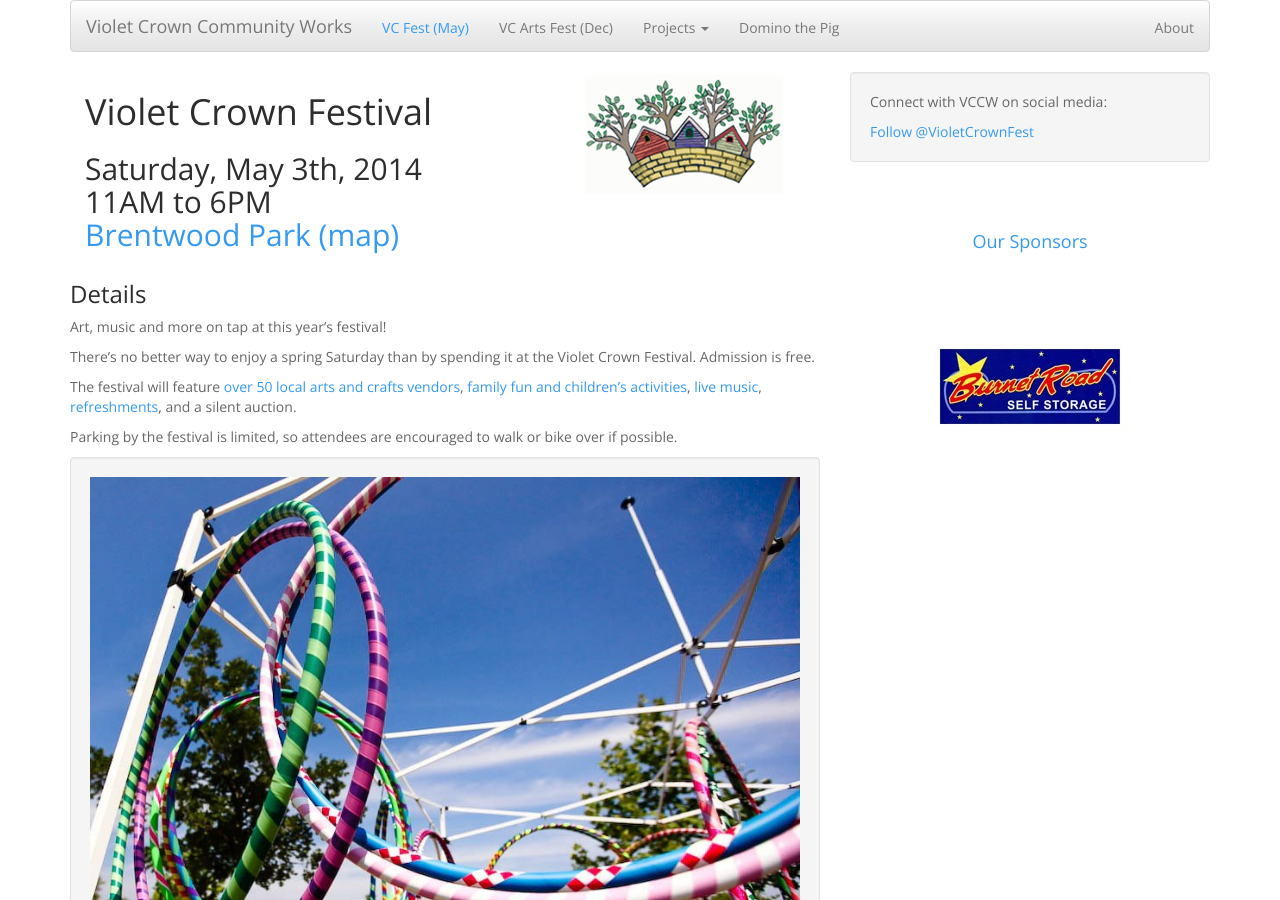
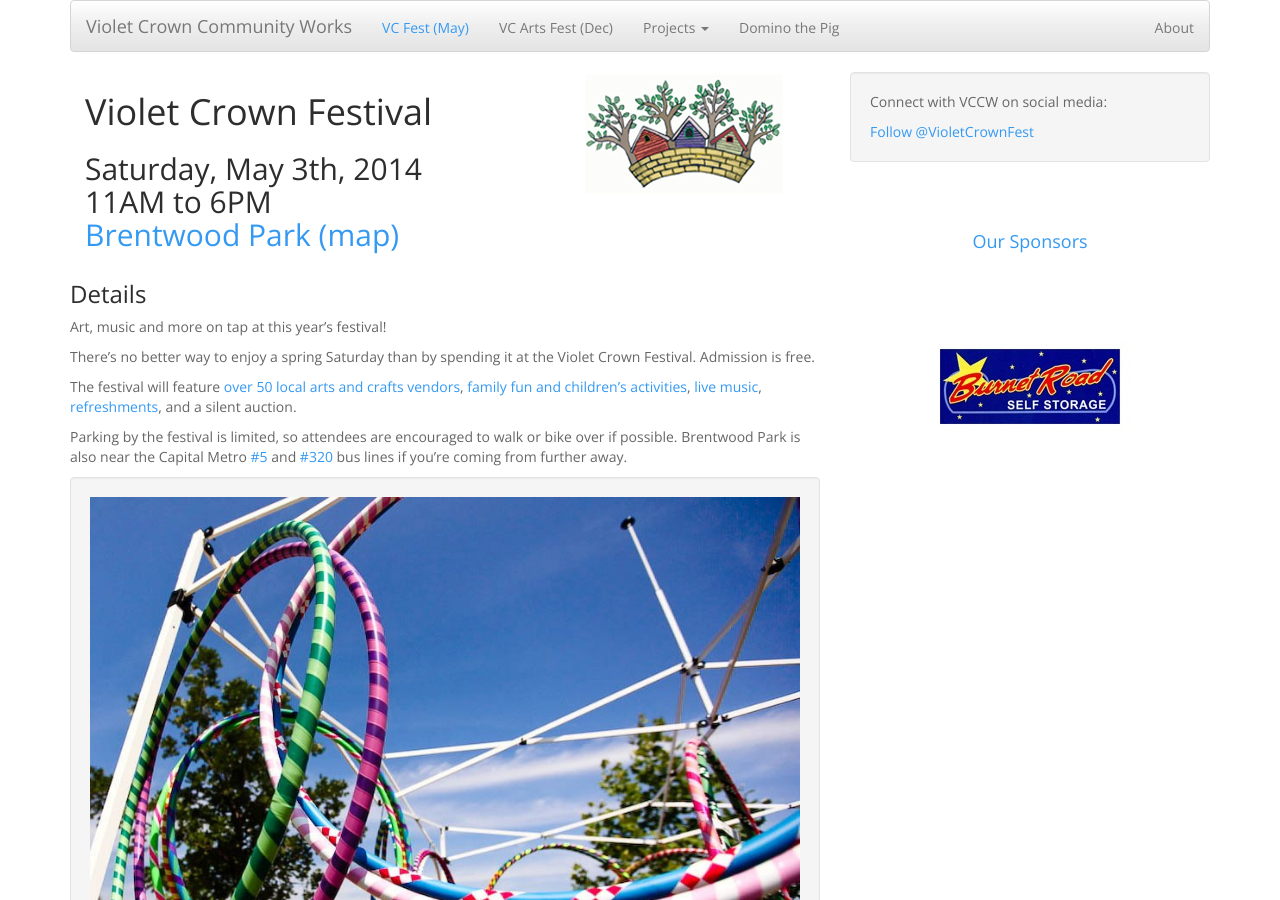
Before and after one commit to vccw/vccw.github.io, a Jekyll site: the page built from vcf.md, in a window 1280 px wide and 900 px high. Built offline with Jekyll 4.4.1, drawn with Linux system fonts in a browser that asks for light colours; comment, search, counter and statistics services are not loaded.

Commit message:
Update vcf.md
Add bus information

```diff
--- a/vcf.md
+++ b/vcf.md
@@ -30,7 +30,10 @@ The festival will feature
 [refreshments](#food-vendors), and a silent auction.
 
 Parking by the festival is limited, so attendees are encouraged to walk or
-bike over if possible.
+bike over if possible.  Brentwood Park is also near the Capital Metro
+[#5](http://www.capmetro.org/schedulemap.aspx?f1=005&s=1&d=1) and
+[#320](http://www.capmetro.org/schedulemap.aspx?f1=320&s=1&d=1)
+bus lines if you're coming from further away.
 
 <img src="img/vccw_hoops.jpg" class="img-responsive well">
 
```
